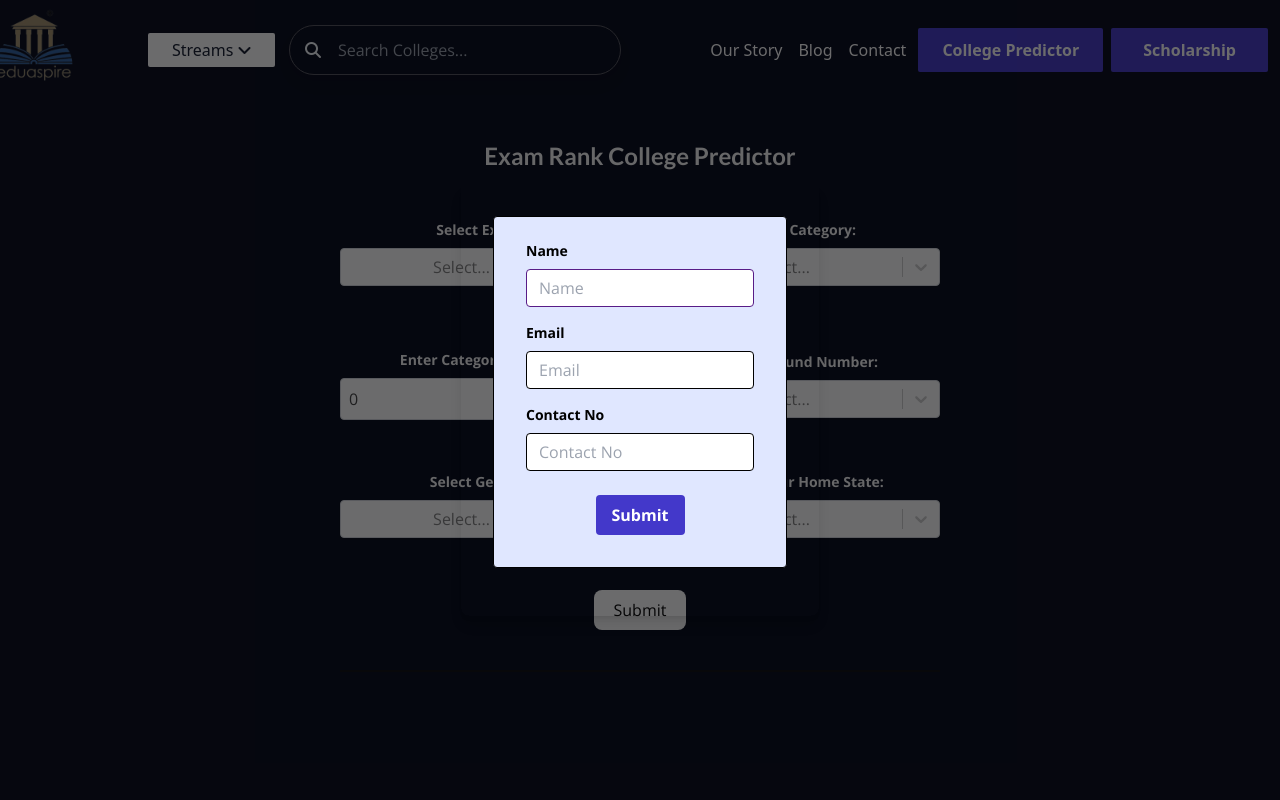
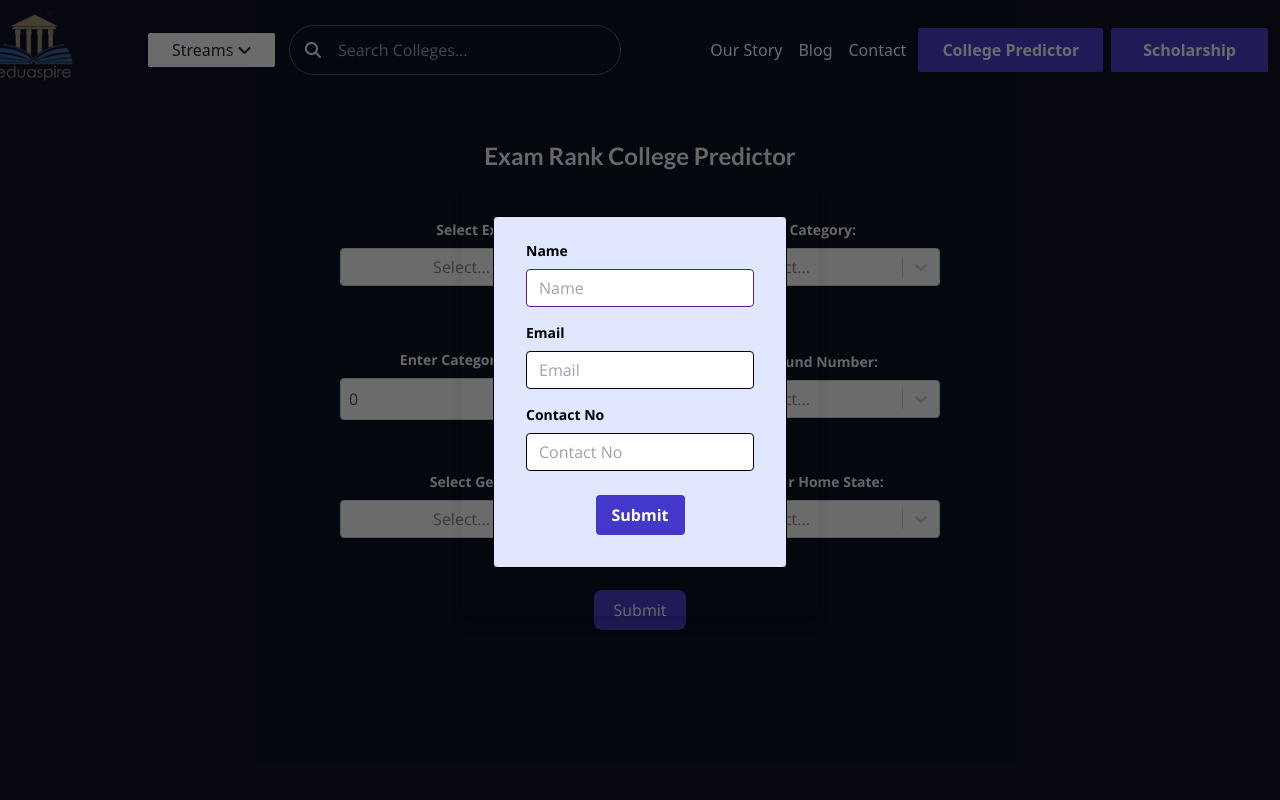
Before and after one commit to Tech-Midaspire/college-predictor, a Next.js app: page / in a window 1280 px wide. Shown: the top 800 px of the page. Built offline with nearby package versions, Linux system fonts and the light colour scheme.

Commit message:
Update index.js

```diff
--- a/pages/index.js
+++ b/pages/index.js
@@ -336,7 +336,7 @@ const HomePage = () => {
                         )}
                     </div>
                     <button
-                        className="mt-[76px] lg:mt-10 px-5  py-2 rounded-lg bg-red-600 text-zinc-100 hover:cursor-pointer hover:bg-red-700 active:bg-red-800 disabled:bg-white disabled:text-black disabled:cursor-not-allowed"
+                         className="mt-[76px] lg:mt-10 px-5  py-2 rounded-lg bg-red-600 text-zinc-100 hover:cursor-pointer hover:bg-red-700 active:bg-red-800 disabled:bg-indigo-700  disabled:text-white disabled:cursor-not-allowed"
                         onClick={handleSubmit}
                         disabled={isSubmitDisabled}
                     >
```
